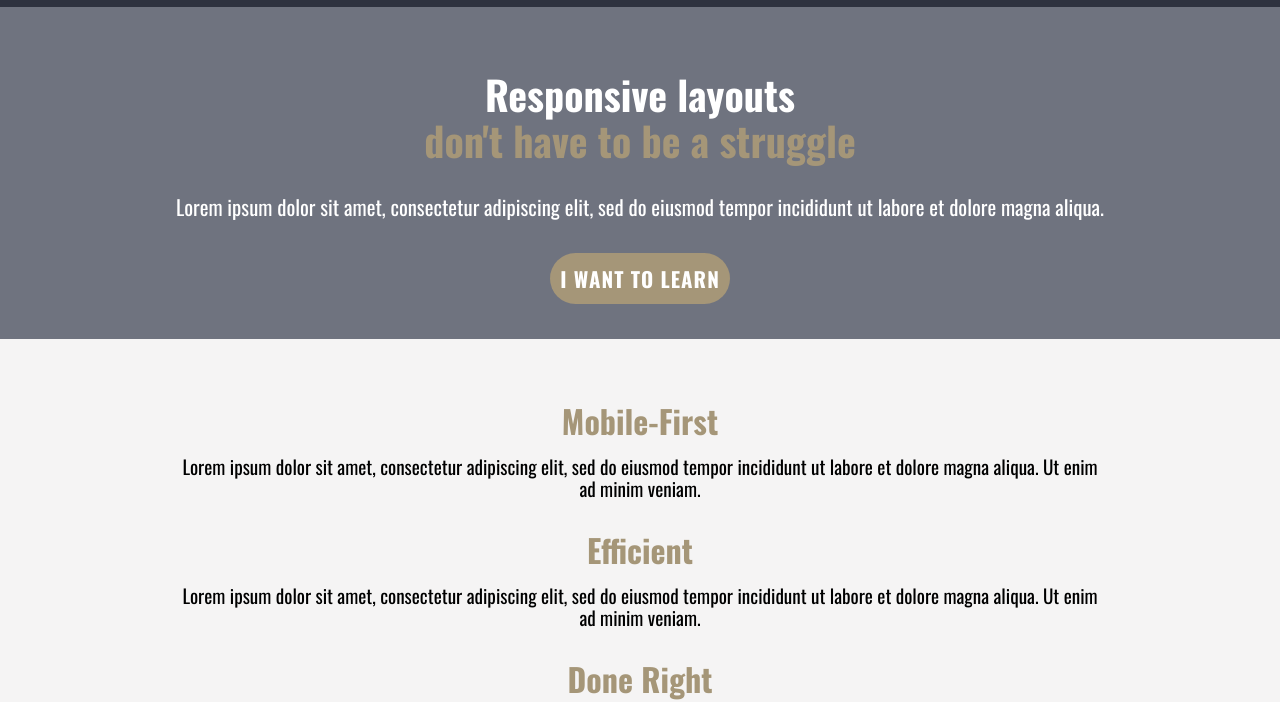
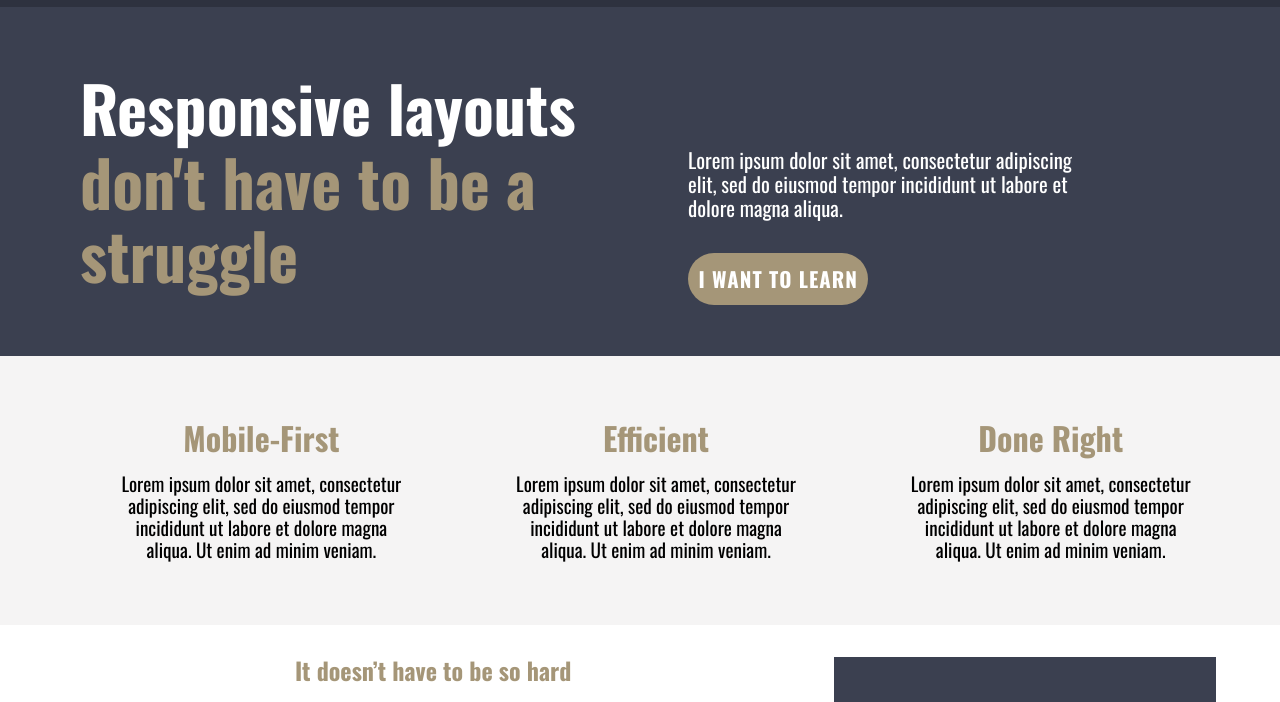
Before and after one commit to jnisen/final-challenge, a website: page index.html in a window 1280 px wide. Shown: the part 55-757 px from the top of the page. Drawn offline with nearby package versions, Linux system fonts and the light colour scheme.

```diff
--- a/index.html
+++ b/index.html
@@ -46,12 +46,12 @@
     <section class="first">
         <div class="container">
             <div class="row">
-                <div class="col">
+                <div class="col col__first">
                     <h1 class="col__title">Responsive layouts
                         <span class="col__title--words">don't have to be a struggle</span>
                     </h1>
                 </div>
-                <div class="col">
+                <div class="col col__second">
                     <p class="col__text">Lorem ipsum dolor sit amet, consectetur
                         adipiscing elit, sed do eiusmod tempor
                         incididunt ut labore et dolore magna aliqua.
--- a/src/scss/first/_first.scss
+++ b/src/scss/first/_first.scss
@@ -1,28 +1,54 @@
 @use 'base/variables' as v;
+@use 'base/mixins' as m;
 
 .first {
-  background-color: v.$primary;
+  background-color: v.$section;
   padding: 3rem 0;
   text-align: center;
 }
 
 .row {
   width: 100%;
-  margin-top: 1rem;
+  margin: 1rem;
   display: flex;
   flex-direction: column;
   gap: 2rem;
+
+  @include m.tablet {
+    flex-direction: row;
+  }
 }
 
 .col {
+  &__first {
+    @include m.tablet {
+      text-align: left;
+      width: 50%;
+    }
+  }
+
+  &__second {
+    @include m.tablet {
+      align-self: flex-end;
+      text-align: left;
+      width: 35%;
+    }
+  }
+
   &__title {
     color: v.$secondary;
     font-size: 2.5rem;
+
+    @include m.tablet {
+      font-size: 4rem;
+    }
+
     &--words {
       color: v.$element;
       display: block;
     }
   }
+
   &__text {
     color: v.$secondary;
     font-size: 1.3rem;
--- a/src/scss/third/_third.scss
+++ b/src/scss/third/_third.scss
@@ -4,6 +4,7 @@
   width: 90%;
   padding: 2rem 0;
   text-align: center;
+  margin: 0 auto;
 }
 
 .primary-content {
```
Also changed, not shown: build/css/app.css, 1 other file.
